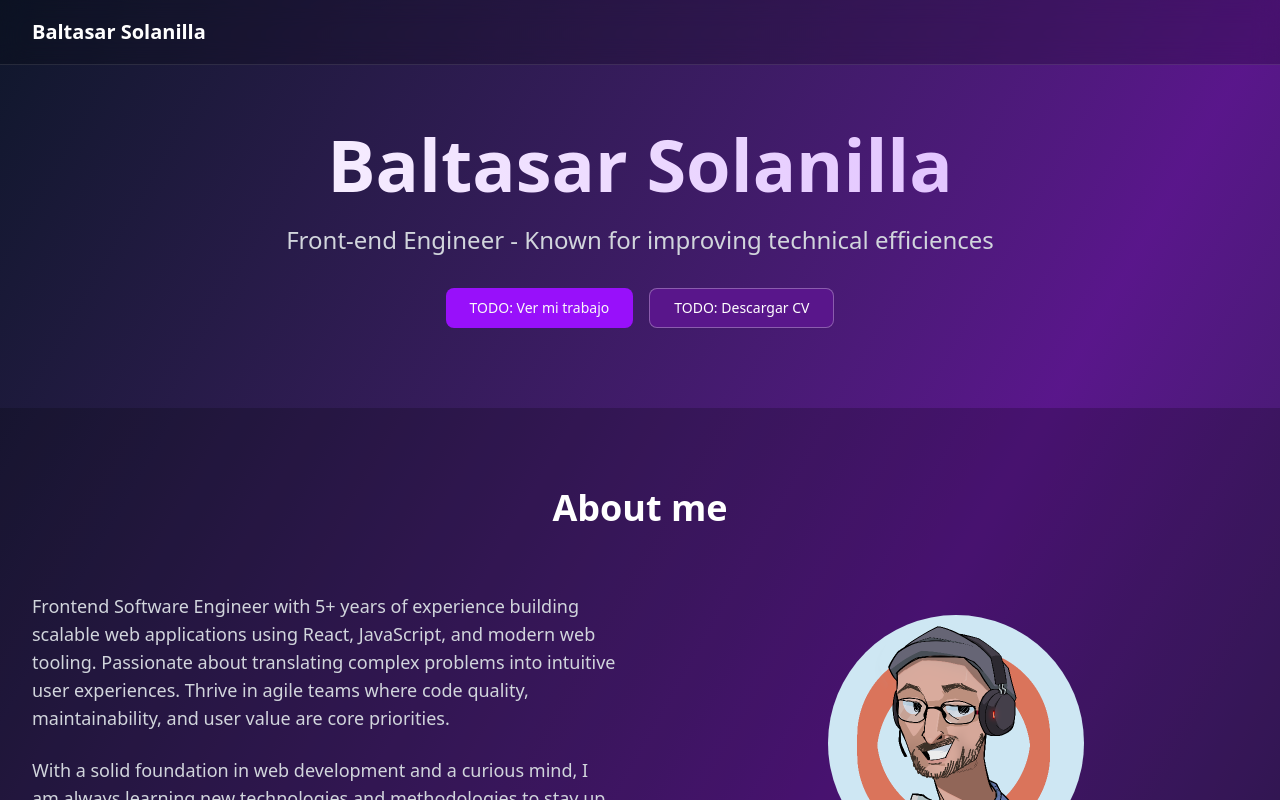
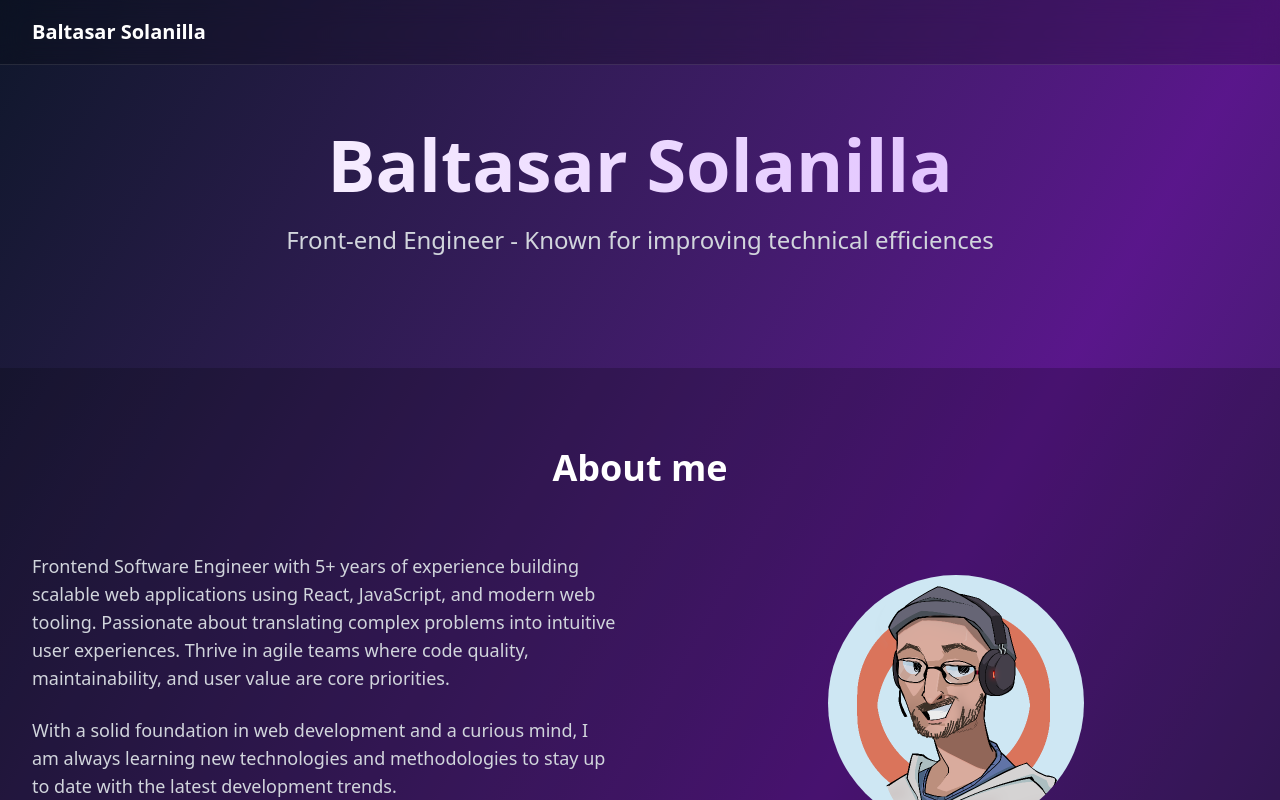
Before and after one commit to baltasarsolanilla/portfolio-site, a Next.js app: page / in a window 1280 px wide. Shown: the top 800 px of the page. Built offline with nearby package versions, Linux system fonts and the light colour scheme.

Commit message:
Hide main-hero buttons (download CV and work)

```diff
--- a/components/main-hero/main-hero.tsx
+++ b/components/main-hero/main-hero.tsx
@@ -9,7 +9,7 @@ export default function MainHero() {
       <p className="text-xl md:text-2xl text-gray-300 mb-8 max-w-3xl mx-auto">
         Front-end Engineer - Known for improving technical efficiences
       </p>
-      <div className="flex flex-col sm:flex-row gap-4 justify-center">
+      <div className="hidden flex flex-col sm:flex-row gap-4 justify-center">
         <Button size="lg" className="bg-purple-600 hover:bg-purple-700">
           TODO: Ver mi trabajo
         </Button>
```
